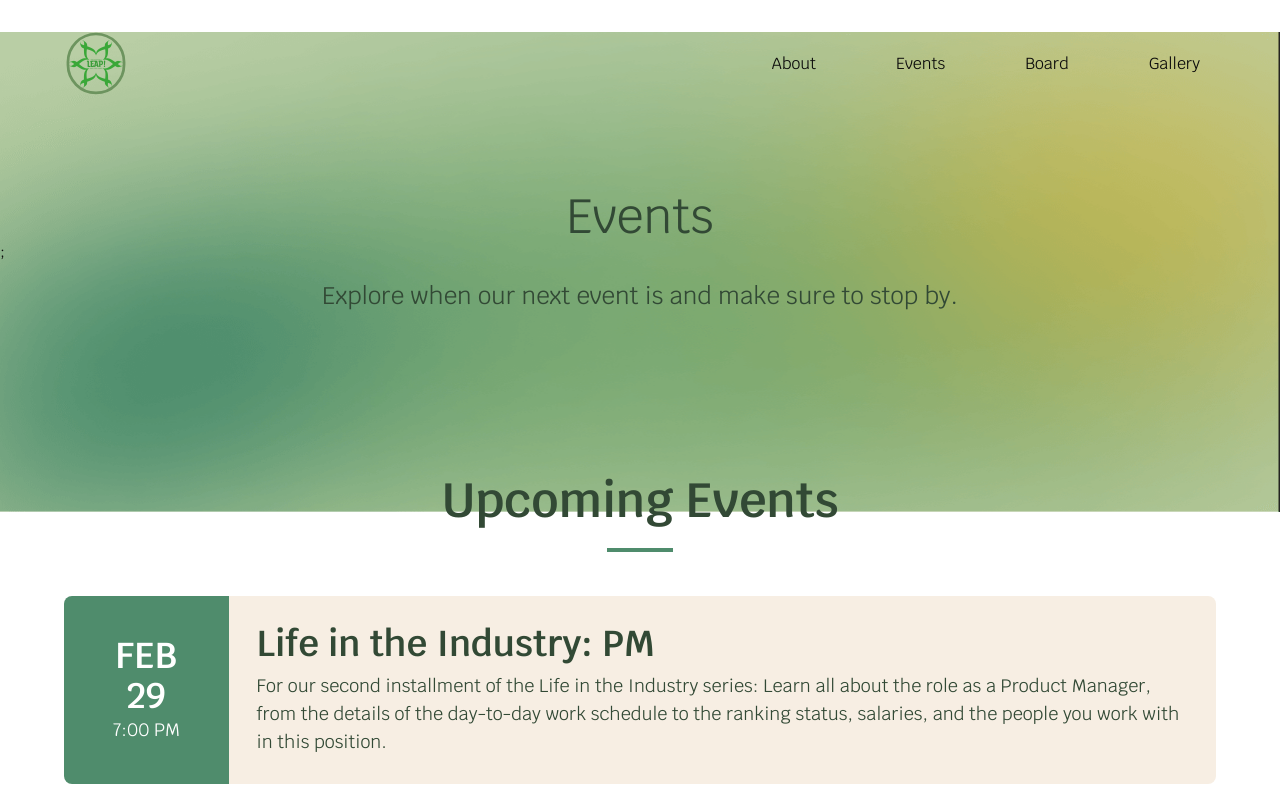
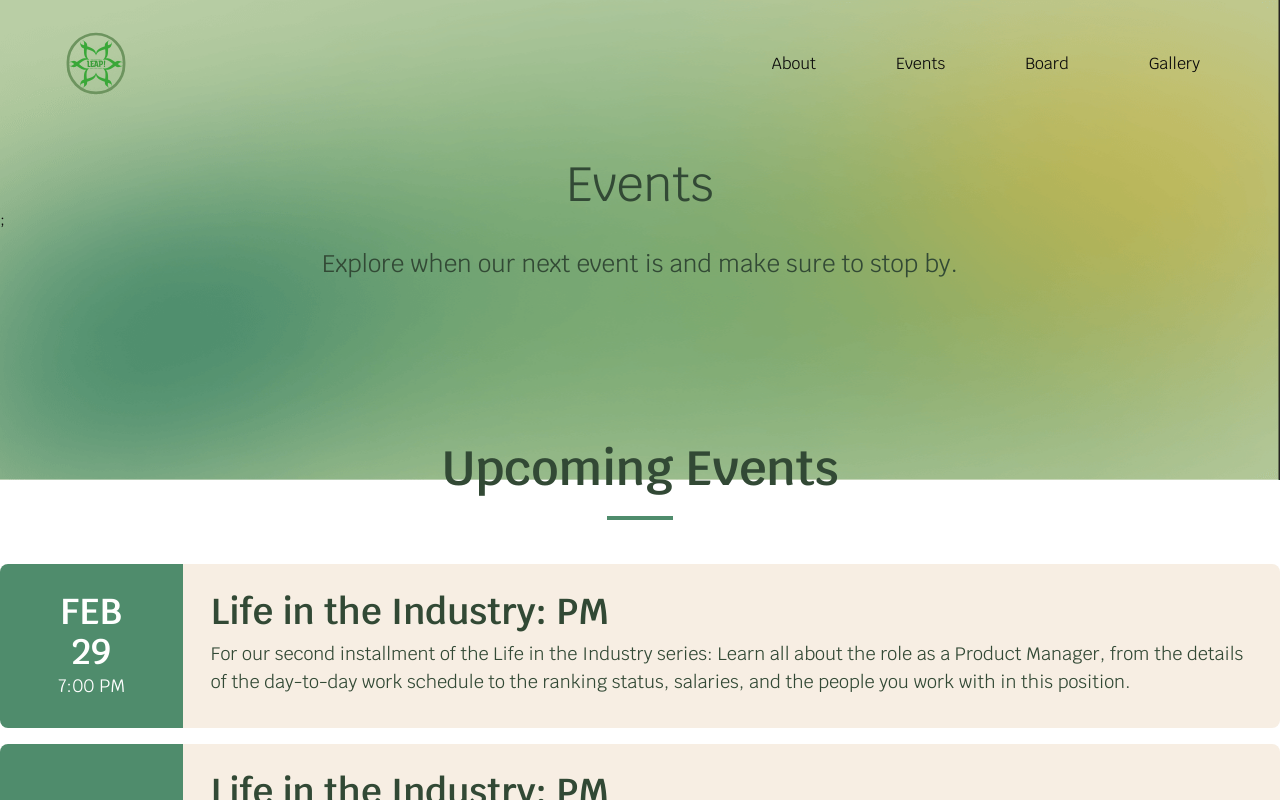
Before and after one commit to acm-ucr/leap-website, a Next.js app: page /events in a window 1280 px wide. Shown: the top 800 px of the page. Built offline with nearby package versions, Linux system fonts and the light colour scheme.

Commit message:
fixed header padding and width issue

```diff
--- a/src/app/events/page.tsx
+++ b/src/app/events/page.tsx
@@ -6,7 +6,7 @@ import UpcomingTitle from "@/components/events/UpcomingTitle";
 
 const OurEvents = () => {
   return (
-    <div className="flex flex-col items-center justify-center gap-4 p-8">
+    <div className="flex flex-col items-center justify-center gap-4">
       <Header
         title={"Events"}
         subtitle={"Explore when our next event is and make sure to stop by."}
--- a/src/components/Header.tsx
+++ b/src/components/Header.tsx
@@ -9,7 +9,7 @@ interface HeaderProps {
 
 const Header: React.FC<HeaderProps> = ({ title, subtitle, background }) => {
   return (
-    <div className="relative w-screen">
+    <div className="relative w-full">
       <Image
         src={background}
         className="absolute -z-20 h-[60vh] w-full md:flex"
--- a/src/components/events/Events.tsx
+++ b/src/components/events/Events.tsx
@@ -9,7 +9,7 @@ interface EventProps {
 
 const Events: React.FC<EventProps> = ({ date, time, title, desc }) => {
   return (
-    <div className="mx-auto grid w-full max-w-6xl grid-cols-7 items-center overflow-hidden rounded-lg font-leap sm:h-1/3">
+    <div className="grid grid-cols-7 items-center overflow-hidden rounded-lg font-leap sm:h-1/3 sm:w-full">
       <div className="col-span-1 flex h-full items-center justify-center bg-leap-mid-green">
         <div className="flex flex-col items-center justify-center px-10 py-7 text-center text-white">
           <div className="text-xl font-semibold md:text-3xl lg:text-4xl">
```
